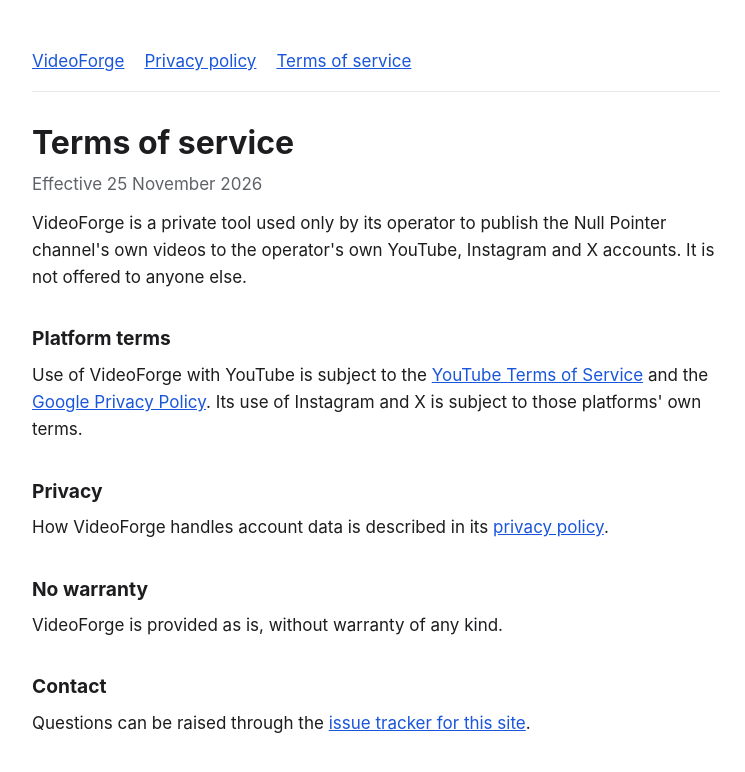
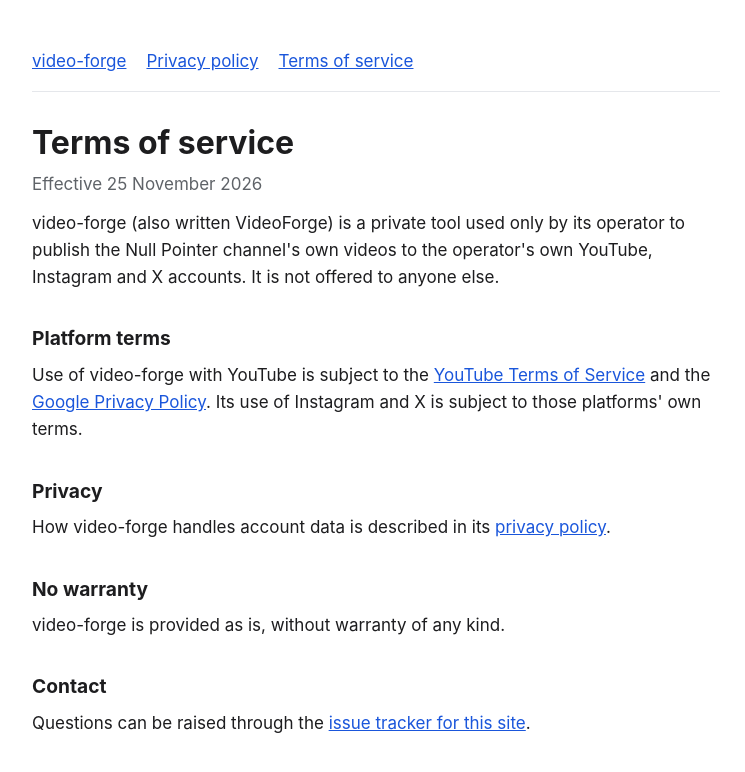
Before and after one commit to swshukla/swshukla.github.io, a plain HTML site: page videoforge/terms/index.html in a window 1280 px wide. Shown: the whole page, without its empty margins (264-1009 px from the left). Drawn offline with Linux system fonts and the light colour scheme.

Commit message:
Update videoforge/terms/index.html

```diff
--- a/videoforge/terms/index.html
+++ b/videoforge/terms/index.html
@@ -3,29 +3,29 @@
 <head>
 <meta charset="utf-8">
 <meta name="viewport" content="width=device-width, initial-scale=1">
-<title>VideoForge Terms of Service</title>
+<title>video-forge Terms of Service</title>
 <link rel="stylesheet" href="/style.css">
 </head>
 <body>
 <main>
-<nav><a href="/videoforge/">VideoForge</a><a href="/videoforge/privacy/">Privacy policy</a><a href="/videoforge/terms/">Terms of service</a></nav>
+<nav><a href="/videoforge/">video-forge</a><a href="/videoforge/privacy/">Privacy policy</a><a href="/videoforge/terms/">Terms of service</a></nav>
 <h1>Terms of service</h1>
 <p class="muted">Effective 25 November 2026</p>
 
-<p>VideoForge is a private tool used only by its operator to publish the Null Pointer channel's own
+<p>video-forge (also written VideoForge) is a private tool used only by its operator to publish the Null Pointer channel's own
 videos to the operator's own YouTube, Instagram and X accounts. It is not offered to anyone else.</p>
 
 <h2>Platform terms</h2>
-<p>Use of VideoForge with YouTube is subject to the
+<p>Use of video-forge with YouTube is subject to the
 <a href="https://www.youtube.com/t/terms">YouTube Terms of Service</a> and the
 <a href="https://policies.google.com/privacy">Google Privacy Policy</a>. Its use of Instagram and X is
 subject to those platforms' own terms.</p>
 
 <h2>Privacy</h2>
-<p>How VideoForge handles account data is described in its <a href="/videoforge/privacy/">privacy policy</a>.</p>
+<p>How video-forge handles account data is described in its <a href="/videoforge/privacy/">privacy policy</a>.</p>
 
 <h2>No warranty</h2>
-<p>VideoForge is provided as is, without warranty of any kind.</p>
+<p>video-forge is provided as is, without warranty of any kind.</p>
 
 <h2>Contact</h2>
 <p>Questions can be raised through the
```
